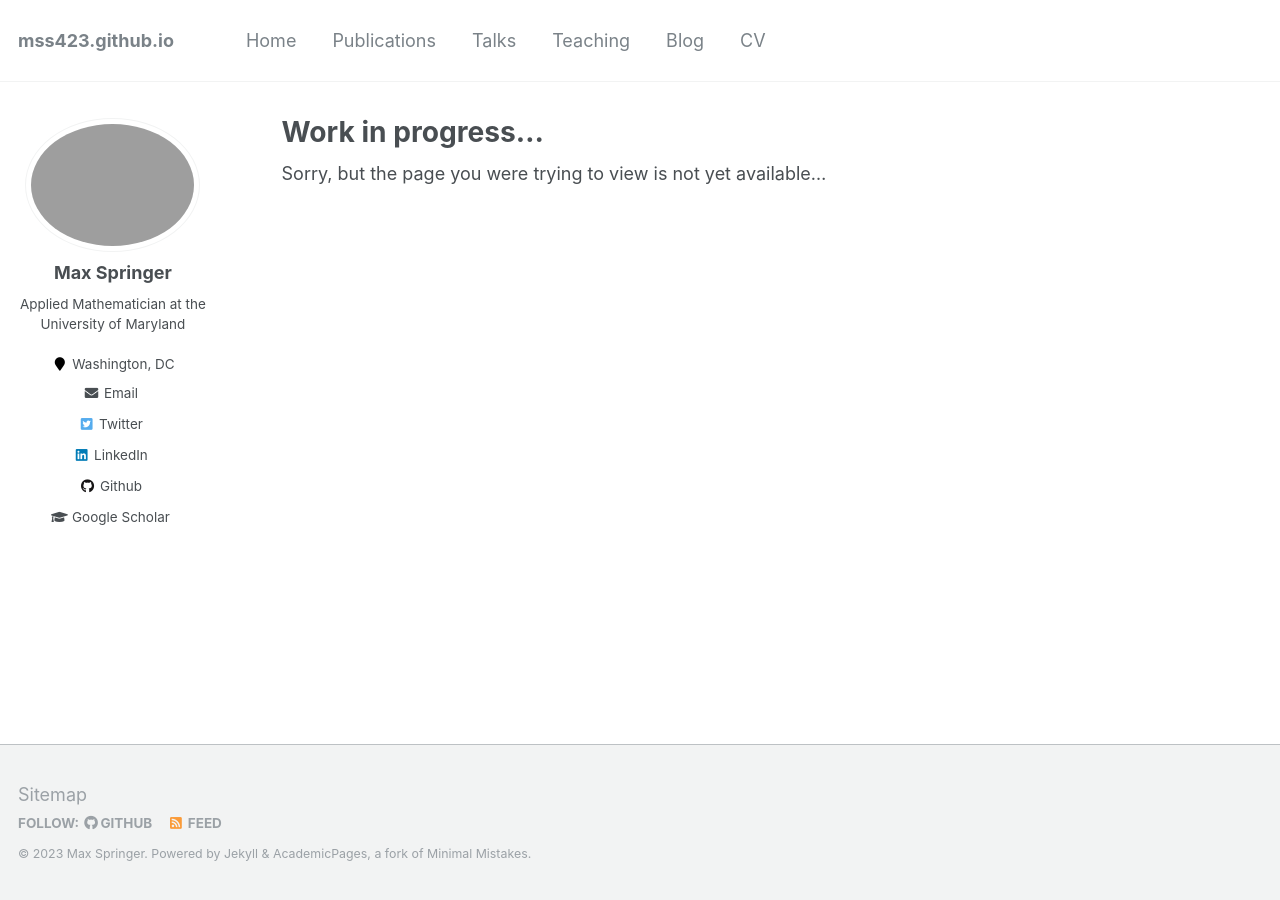
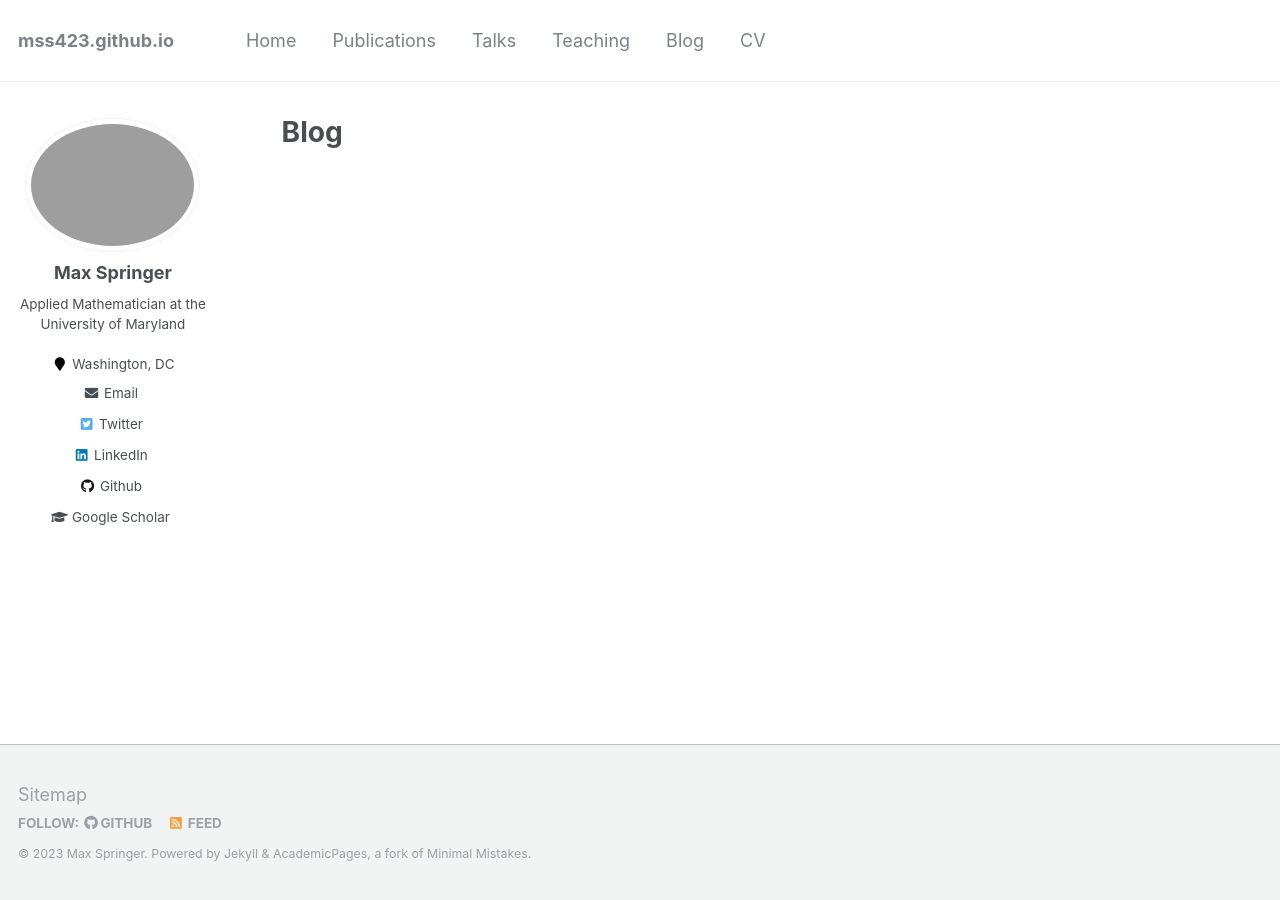
Before and after one commit to mss423/mss423.github.io, a Jekyll site: the page built from _pages/blog.md, in a window 1280 px wide. Built offline with Jekyll 4.4.1, drawn with Linux system fonts in a browser that asks for light colours.

Commit message:
Update blog.md

```diff
--- a/_pages/blog.md
+++ b/_pages/blog.md
@@ -1,8 +1,8 @@
 ---
-title: "Work in progress..."
-excerpt: "This page is not yet available"
-sitemap: false
+layout: archive
+title: "Blog"
 permalink: /blog/
+author_profile: true
 ---
 
-Sorry, but the page you were trying to view is not yet available...
+{% include base_path %}
```
